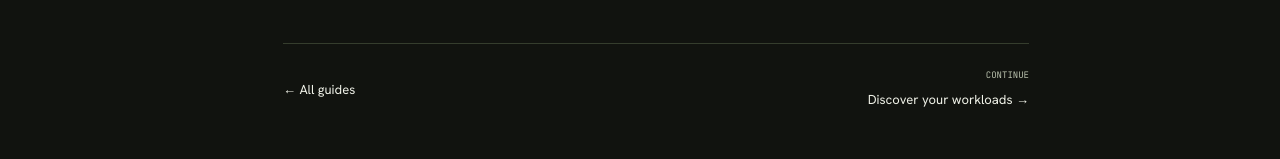
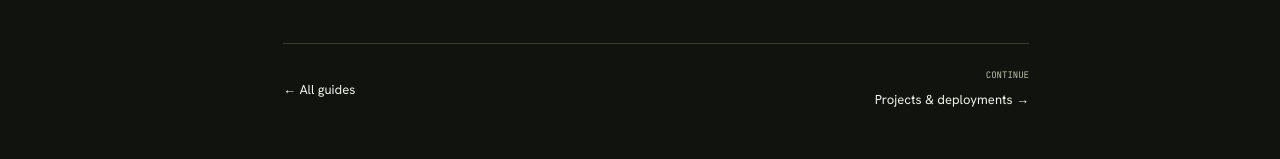
Before and after one commit to teckedd-code2save/groundcontrol-site, a Next.js app: page /docs/after-install in a window 1280 px wide. Shown: the part 3407-3566 px from the top of the page. Built offline with nearby package versions, Linux system fonts and the light colour scheme.

Commit message:
Continue setup into the projects guide

```diff
--- a/app/docs/[slug]/page.tsx
+++ b/app/docs/[slug]/page.tsx
@@ -29,7 +29,7 @@ export default async function GuidePage({
   if (!guide) notFound();
   const index = guideIndex.findIndex((g) => g.slug === slug);
   const nextFor: Record<string, string> = {
-    "after-install": "discovery",
+    "after-install": "projects",
     publishing: "discovery",
     "first-deployment": "agent-access",
     "new-deployment": "agent-access",
```
Also changed, not shown: content/guides.tsx (+6 -3 lines).
